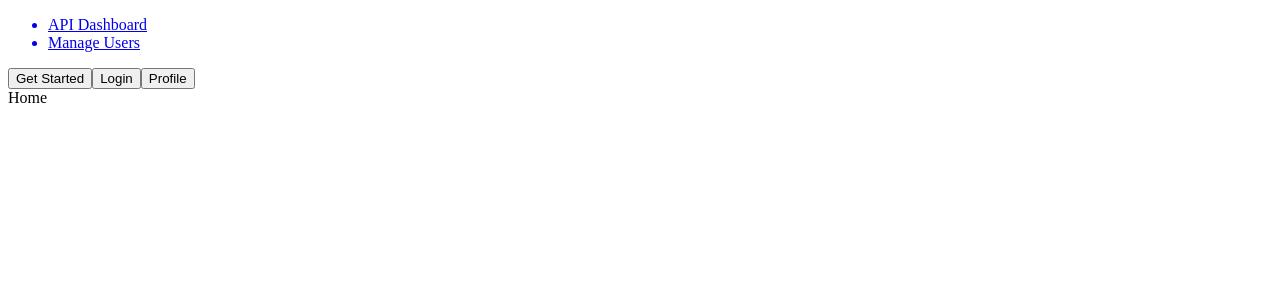
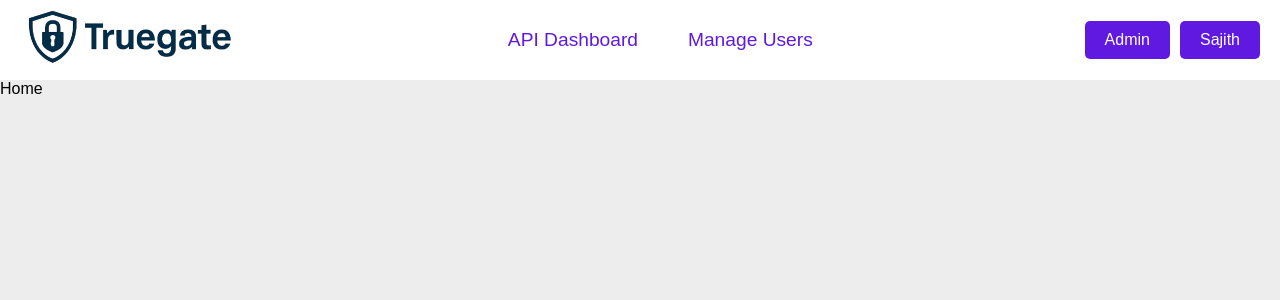
Before and after one commit to akilapilapitiya/TrueGate, a React (Vite) app in the folder frontend/: page / in a window 1280 px wide. Shown: the top 300 px of the page. Built offline with nearby package versions, Linux system fonts and the light colour scheme.

Commit message:
feat:Navbar Customized with working Links

```diff
--- a/frontend/src/App.jsx
+++ b/frontend/src/App.jsx
@@ -1,33 +1,34 @@
-import {createBrowserRouter, createRoutesFromElements, Route, RouterProvider } from "react-router-dom"
-import Home from "./pages/Home"
-import RootLayout from "./layout/RootLayout"
-import Dashboard from "./pages/Dashboard"
-import Login from "./pages/Login"
-import Register from "./pages/Register"
-import Profile from "./pages/Profile"
-import UserManage from "./pages/UserManage"
-import NotFound from "./components/NotFound"
+import {
+  createBrowserRouter,
+  createRoutesFromElements,
+  Route,
+  RouterProvider,
+} from "react-router-dom";
+import Home from "./pages/Home";
+import RootLayout from "./layout/RootLayout";
+import Dashboard from "./pages/Dashboard";
+import Login from "./pages/Login";
+import Register from "./pages/Register";
+import Profile from "./pages/Profile";
+import UserManage from "./pages/UserManage";
+import NotFound from "./components/NotFound";
 
 function App() {
-
-  const router =  createBrowserRouter(
+  const router = createBrowserRouter(
     createRoutesFromElements(
       <Route path="/" element={<RootLayout />}>
-        <Route index element = {<Home />}/>
-        <Route path="dashboard" element = {<Dashboard />}/>
-        <Route path="login" element = {<Login/>}/>
-        <Route path="register" element = {<Register />}/>
-        <Route path="profile" element = {<Profile />}/>
-        <Route path="manage" element = {<UserManage />}/>
-        <Route path="login" element = {<Login />}/>
+        <Route index element={<Home />} />
+        <Route path="dashboard" element={<Dashboard />} />
+        <Route path="login" element={<Login />} />
         <Route path="register" element={<Register />} />
-        <Route path="*" element={<NotFound />}/>
+        <Route path="profile" element={<Profile />} />
+        <Route path="manage" element={<UserManage />} />
+        <Route path="*" element={<NotFound />} />
       </Route>
     )
-  )
-  return (
-    <RouterProvider router={router} />
-  )
+  );
+
+  return <RouterProvider router={router} />;
 }
 
-export default App
+export default App;
--- a/frontend/src/components/Navbar.jsx
+++ b/frontend/src/components/Navbar.jsx
@@ -1,27 +1,69 @@
-import { NavLink, useNavigate } from "react-router-dom"
+import { NavLink, useNavigate } from "react-router-dom";
+import "../styles/components/Navbar.css";
+import namedLogo from "../assets/logo-name.png";
 
 const Navbar = () => {
+  const navigate = useNavigate();
 
-    const navigate = useNavigate();
+  const isLoggedIn = true; // Replace with actual auth logic
+  const userName = "Sajith"; // Replace with actual user name logic
+  const userMode = "Admin"; // Replace with actual user mode logic
 
   return (
-    <div className="navbar">
-        <div className="logo-container"></div>
-        <div className="nav-links">
-            <ul>
-                <NavLink to='/dashboard'><li>API Dashboard</li></NavLink>
-                <NavLink to= '/manage'><li>Manage Users</li></NavLink>
+    <div className="navbar-container">
+      {/* Logo button that navigates to home */}
+      <button className="logo-container" onClick={() => navigate("/")}>
+        <img src={namedLogo} alt="logo" className="logo" />
+      </button>
 
-            </ul>
-        </div>
-        <div className="current-user">
-            <button onClick={() => navigate('/register')}>Get Started</button>
-            <button onClick={() => navigate('/login')}>Login</button>
-            <button onClick={() => navigate('/profile')}>Profile</button>
-        </div>
+      {/* Navigation links */}
+      <div className="nav-links">
+        <ul>
+          <li>
+            <NavLink to="/dashboard" className="navbar-link">API Dashboard</NavLink>
+          </li>
+          <li>
+            <NavLink to="/manage" className="navbar-link">Manage Users</NavLink>
+          </li>
+        </ul>
+      </div>
 
+      {/* Current user controls */}
+      <div className="current-user-button-container">
+        {isLoggedIn ? (
+          <>
+            <button
+              onClick={() => navigate("/register")}
+              className="mode-link-button"
+            >
+              <p className="usermode">{userMode}</p>
+            </button>
+            <button
+              onClick={() => navigate("/profile")}
+              className="profile-link-button"
+            >
+              <p className="username">{userName}</p>
+            </button>
+          </>
+        ) : (
+          <>
+            <button
+              onClick={() => navigate("/register")}
+              className="get-started-button"
+            >
+              Get Started
+            </button>
+            <button
+              onClick={() => navigate("/login")}
+              className="login-button"
+            >
+              Login
+            </button>
+          </>
+        )}
+      </div>
     </div>
-  )
-}
+  );
+};
 
-export default Navbar
+export default Navbar;
--- a/frontend/src/layout/RootLayout.jsx
+++ b/frontend/src/layout/RootLayout.jsx
@@ -1,5 +1,6 @@
 import Navbar from '../components/Navbar'
 import { Outlet } from 'react-router-dom'
+import '../styles/layout/RootLayout.css'
 
 const RootLayout = () => {
   return (
--- a/frontend/src/main.jsx
+++ b/frontend/src/main.jsx
@@ -1,5 +1,7 @@
 import { createRoot } from 'react-dom/client'
 import App from './App'
+import './styles/global.css';
+
 
 
 createRoot(document.getElementById('root')).render(
--- a/frontend/src/pages/Home.jsx
+++ b/frontend/src/pages/Home.jsx
@@ -1,9 +1,8 @@
-import React from 'react'
-import Navbar from '../components/Navbar'
+import '../styles/pages/Home.css';
 
 const Home = () => {
   return (
-    <div>
+    <div className='home-container'>
         Home
         </div>
   )
--- /dev/null
+++ b/frontend/src/styles/components/Navbar.css
@@ -0,0 +1,108 @@
+.navbar-container{
+    margin: 0;
+    padding: 0;
+    width: 100%;
+    height: 100%;
+    background-color: var(--navbar-color);
+    display: flex;
+    flex-direction: row;
+    justify-content: space-between;
+    box-shadow: #5f19e0 0px 0px 10px  ;
+}
+
+.logo-container{
+    display: flex;
+    align-items: center;
+    justify-content: center;
+    width: 20%;
+    height: 100%;
+    margin: 0;
+    padding: 0;
+    background-color: transparent;
+    border: none;
+    cursor: pointer;
+}
+
+.logo-container .logo{
+    height: 250px;
+    width: auto;
+}
+
+.nav-links{
+    display: flex;
+    align-items: center;
+    justify-content: center;
+}
+
+.nav-links ul{
+    display: flex;
+    flex-direction: row;
+    gap: 10px;
+    align-items: center;
+    justify-content: center;
+    list-style: none;
+}
+
+a.navbar-link{
+    font-size: 1.2rem;
+    font-weight: 400;
+    display: inline-block;
+    padding: 5px 10px;
+    margin: 0 10px ;
+    text-decoration: none;
+    color: var(--navbar-link-color);
+}
+
+a:hover{
+    color: var(--navbar-link-hover-color);
+
+}
+
+.current-user-button-container{
+    margin-right: 20px;
+    height: 100%;
+    display: flex;
+    gap: 10px;
+    align-items: center;
+    margin:0 20px;
+}
+
+.login-button{
+    background-color: var(--navbar-button-color);
+    color: var(--navbar-button-font-color);
+    padding: 10px 20px;
+    border-radius: 5px;
+    border: none;
+    cursor: pointer;
+    font-size: 1rem;
+}
+
+.get-started-button{
+    background-color: var(--navbar-button-color);
+    color: var(--navbar-button-font-color);
+    padding: 10px 20px;
+    border-radius: 5px;
+    border: none;
+    cursor: pointer;
+    font-size: 1rem;
+}
+
+.profile-link-button{
+    background-color: var(--navbar-button-color);
+    color: var(--navbar-button-font-color);
+    padding: 10px 20px;
+    border-radius: 5px;
+    border: none;
+    cursor: pointer;
+    font-size: 1rem;
+}
+
+.mode-link-button{
+    background-color: var(--navbar-button-color);
+    color: var(--navbar-button-font-color);
+    padding: 10px 20px;
+    border-radius: 5px;
+    border: none;
+    cursor: pointer;
+    font-size: 1rem;
+}
--- /dev/null
+++ b/frontend/src/styles/global.css
@@ -0,0 +1,8 @@
+:root {
+  --background-color: #eeeded;
+  --navbar-color: #ffff;
+  --navbar-link-color: #5f19e0;
+  --navbar-link-hover-color:#e01923;
+  --navbar-button-color: #5f19e0;
+  --navbar-button-font-color: #ffff;
+}
--- /dev/null
+++ b/frontend/src/styles/layout/RootLayout.css
@@ -0,0 +1,22 @@
+*{
+    margin: 0;
+    padding: 0;
+    font-family: 'Poppins', sans-serif;
+}
+
+body{
+    width: 100vw;
+    height: 100vh;
+    display: flex;
+    flex-direction: column;
+}
+
+.navbar{
+    height: 10vh;
+    width: 100%;
+}
+
+.main-container{
+    width: 100%;
+    min-height: 90vh;
+}
--- /dev/null
+++ b/frontend/src/styles/pages/Home.css
@@ -0,0 +1,7 @@
+.home-container{
+    margin: 0;
+    padding: 0;
+    width: 100%;
+    min-height: 90vh;
+    background-color: var(--background-color);
+}
```
